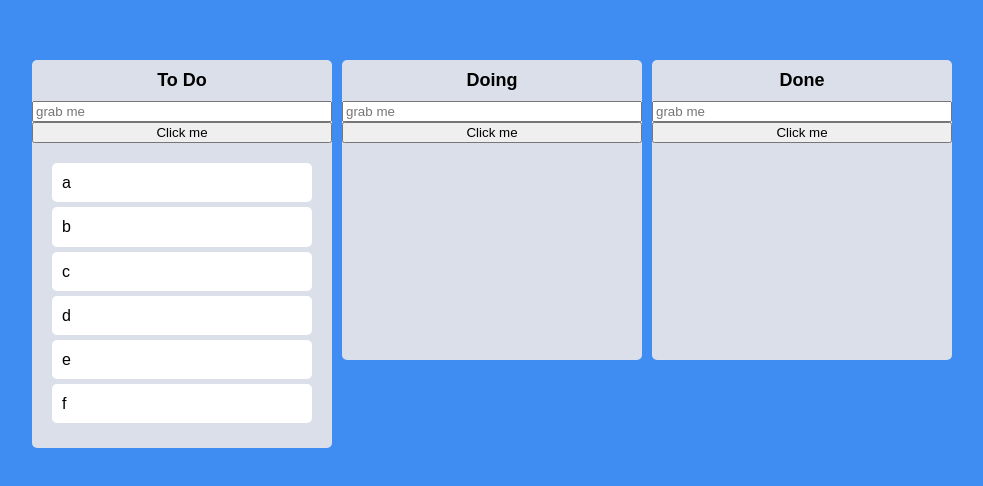
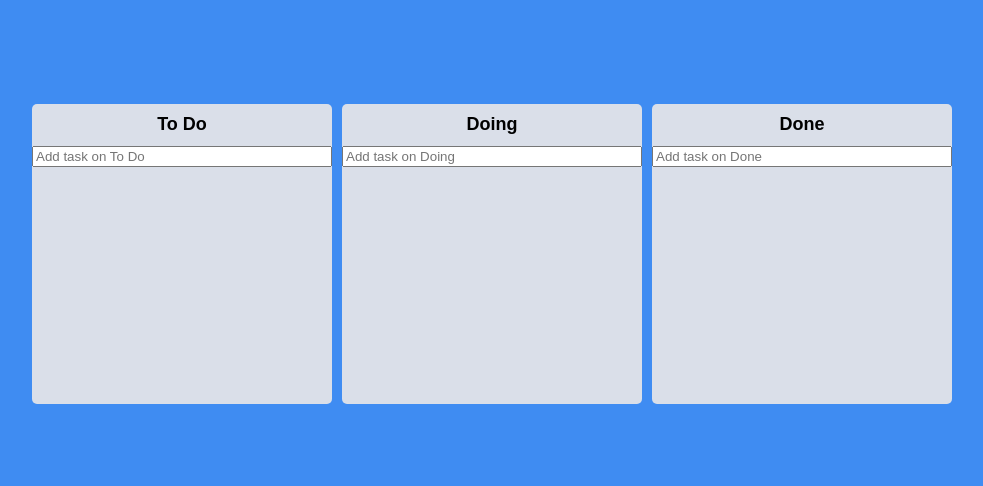
Before and after one commit to shine-jung/react-master, a React (Create React App) app: page / in a window 1280 px wide. Shown: the part 146-632 px from the top of the page, without its empty margins (148-1131 px from the left). Built offline with nearby package versions, Linux system fonts and the light colour scheme.

Commit message:
6.14 Task Objects

```diff
--- a/src/Components/Board.tsx
+++ b/src/Components/Board.tsx
@@ -1,6 +1,7 @@
-import { useRef } from "react";
 import { Droppable } from "react-beautiful-dnd";
+import { useForm } from "react-hook-form";
 import styled from "styled-components";
+import { ITodo } from "../atoms";
 import DragabbleCard from "./DragabbleCard";
 
 const Wrapper = styled.div`
@@ -37,24 +38,37 @@
   padding: 20px;
 `;
 
+const Form = styled.form`
+  width: 100%;
+  input {
+    width: 100%;
+  }
+`;
+
 interface IBoardProps {
-  toDos: string[];
+  toDos: ITodo[];
   boardId: string;
 }
 
+interface IForm {
+  toDo: string;
+}
+
 function Board({ toDos, boardId }: IBoardProps) {
-  const inputRef = useRef<HTMLInputElement>(null);
-  const onClick = () => {
-    inputRef.current?.focus();
-    setTimeout(() => {
-      inputRef.current?.blur();
-    }, 5000);
+  const { register, setValue, handleSubmit } = useForm<IForm>();
+  const onVaild = (data: IForm) => {
+    setValue("toDo", "");
   };
   return (
     <Wrapper>
       <Title>{boardId}</Title>
-      <input ref={inputRef} placeholder="grab me" />
-      <button onClick={onClick}>Click me</button>
+      <Form onSubmit={handleSubmit(onVaild)}>
+        <input
+          {...register("toDo", { required: true })}
+          type="text"
+          placeholder={`Add task on ${boardId}`}
+        />
+      </Form>
       <Droppable droppableId={boardId}>
         {(provided, snapshot) => (
           <Area
@@ -64,7 +78,12 @@
             {...provided.droppableProps}
           >
             {toDos.map((toDo, index) => (
-              <DragabbleCard key={toDo} index={index} toDo={toDo} />
+              <DragabbleCard
+                key={toDo.id}
+                index={index}
+                toDoId={toDo.id}
+                toDoText={toDo.text}
+              />
             ))}
             {provided.placeholder}
           </Area>
--- a/src/Components/DragabbleCard.tsx
+++ b/src/Components/DragabbleCard.tsx
@@ -13,13 +13,14 @@
 `;
 
 interface IDragabbleCardProps {
-  toDo: string;
+  toDoId: number;
+  toDoText: string;
   index: number;
 }
 
-function DragabbleCard({ toDo, index }: IDragabbleCardProps) {
+function DragabbleCard({ toDoId, toDoText, index }: IDragabbleCardProps) {
   return (
-    <Draggable key={toDo} draggableId={toDo} index={index}>
+    <Draggable draggableId={toDoId + ""} index={index}>
       {(provided, snapshot) => (
         <Card
           isDragging={snapshot.isDragging}
@@ -27,7 +28,7 @@
           {...provided.draggableProps}
           {...provided.dragHandleProps}
         >
-          {toDo}
+          {toDoText}
         </Card>
       )}
     </Draggable>
--- a/src/atoms.tsx
+++ b/src/atoms.tsx
@@ -1,13 +1,18 @@
 import { atom } from "recoil";
 
+export interface ITodo {
+  id: number;
+  text: string;
+}
+
 interface IToDoState {
-  [key: string]: string[];
+  [key: string]: ITodo[];
 }
 
 export const toDoState = atom<IToDoState>({
   key: "toDo",
   default: {
-    "To Do": ["a", "b", "c", "d", "e", "f"],
+    "To Do": [],
     Doing: [],
     Done: [],
   },
```
Also changed, not shown: 1 other file (tests, documents, lock files or other folders).
